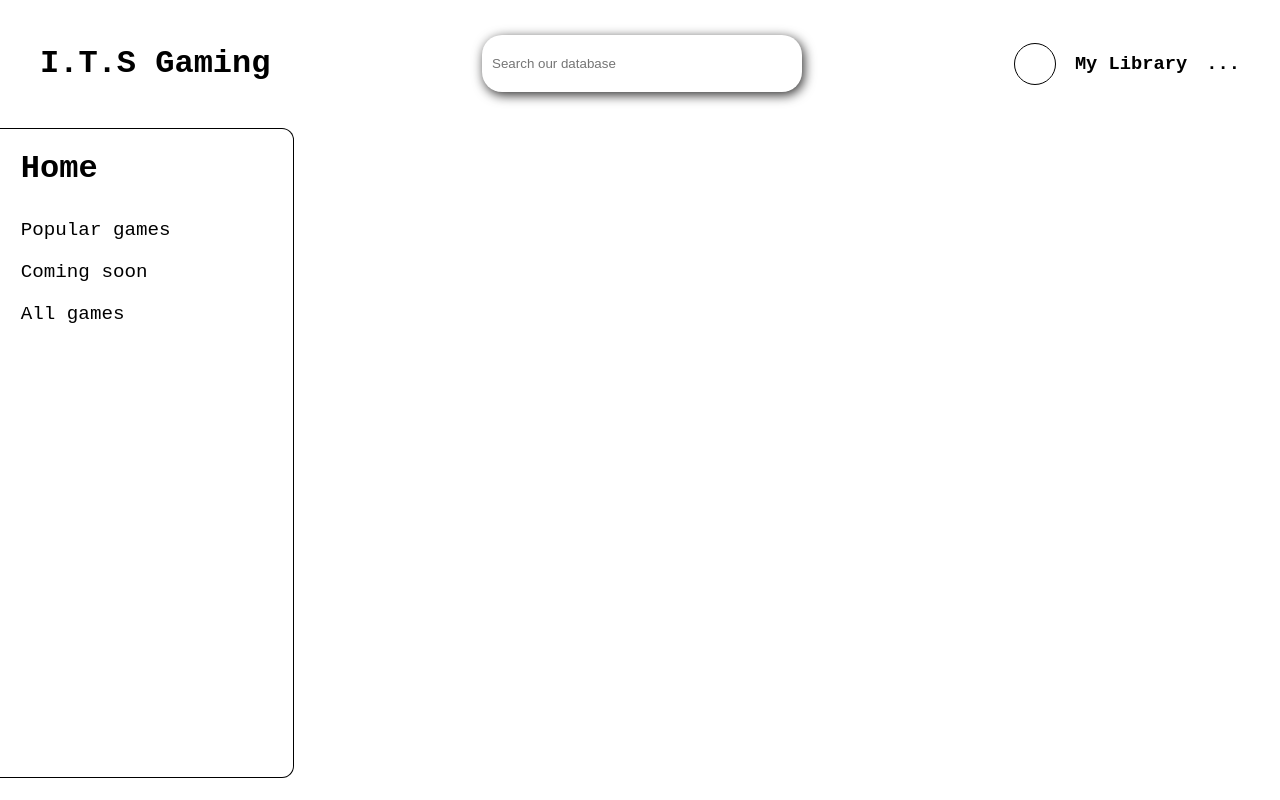
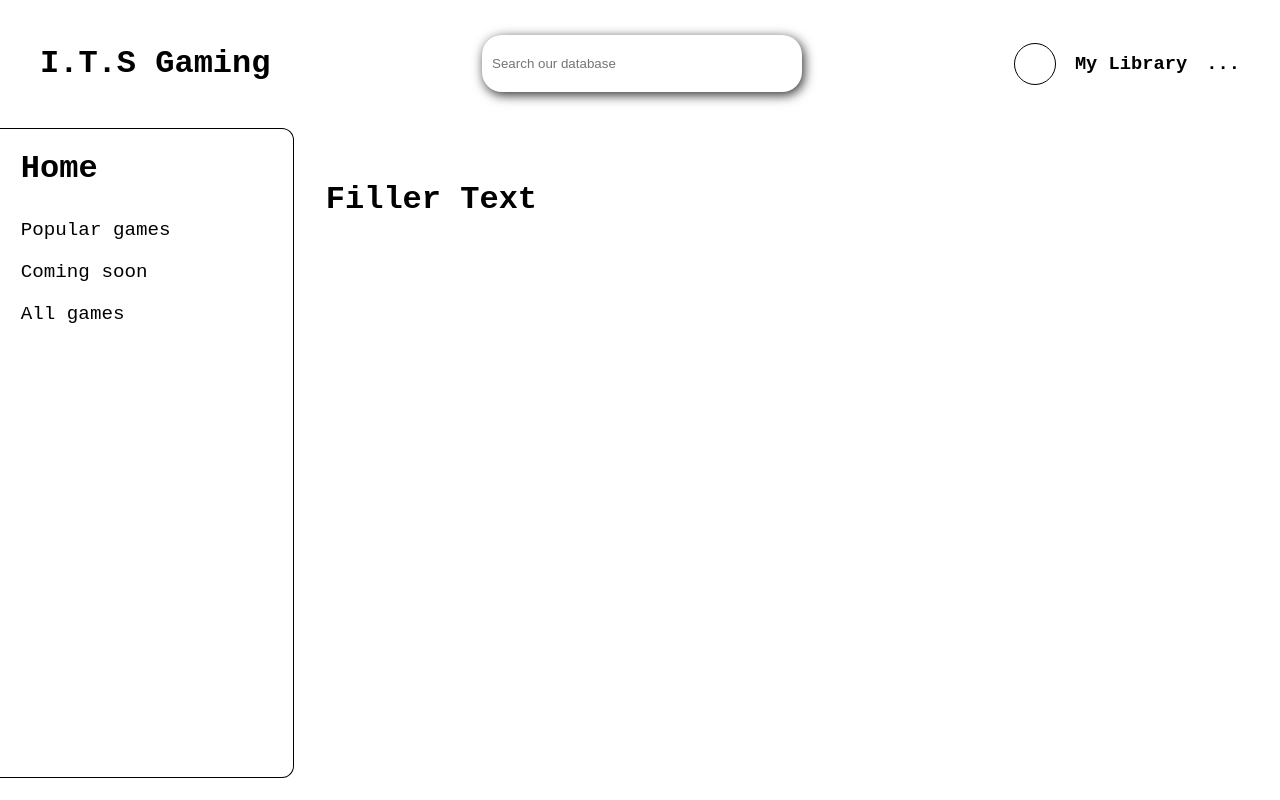
Before and after one commit to brycedesantis/gaming-database, a React (Vite) app: page / in a window 1280 px wide. Built offline with nearby package versions, Linux system fonts and the light colour scheme.

Commit message:
Create basic page layout

```diff
--- a/src/App.jsx
+++ b/src/App.jsx
@@ -1,3 +1,4 @@
+import Base from "./Components/BasePage"
 import Drawer from "./Components/Drawer"
 import Navbar from "./Components/Navbar"
 import "./styles/App.css"
@@ -5,8 +6,7 @@ import "./styles/App.css"
 function App() {
 	return (
 		<>
-			<Navbar />
-			<Drawer />
+			<Base />
 		</>
 	)
 }
--- /dev/null
+++ b/src/Components/BasePage.jsx
@@ -0,0 +1,15 @@
+import Drawer from "./Drawer"
+import Navbar from "./Navbar"
+import "../styles/BasePage.css"
+
+export default function Base() {
+	return (
+		<div className="container">
+			<Navbar />
+			<Drawer />
+			<main className="content">
+				<h1>Filler Text</h1>
+			</main>
+		</div>
+	)
+}
--- a/src/Components/Navbar.jsx
+++ b/src/Components/Navbar.jsx
@@ -2,7 +2,7 @@ import "../styles/Navbar.css"
 
 export default function Navbar() {
 	return (
-		<header style={{ width: "100%" }}>
+		<header style={{ width: "100%", gridColumn: "1/3" }}>
 			<div className="header-item header-container">
 				<div className="header-item">
 					<h1>I.T.S Gaming</h1>
--- /dev/null
+++ b/src/styles/BasePage.css
@@ -0,0 +1,12 @@
+.container {
+	display: grid;
+	grid-template-columns: 1fr 5fr;
+}
+
+.content {
+	grid-column: 2/3;
+
+	display: grid;
+	grid-template-columns: repeat(auto-fill, minmax(375px, 1fr));
+	padding: 2em;
+}
```
